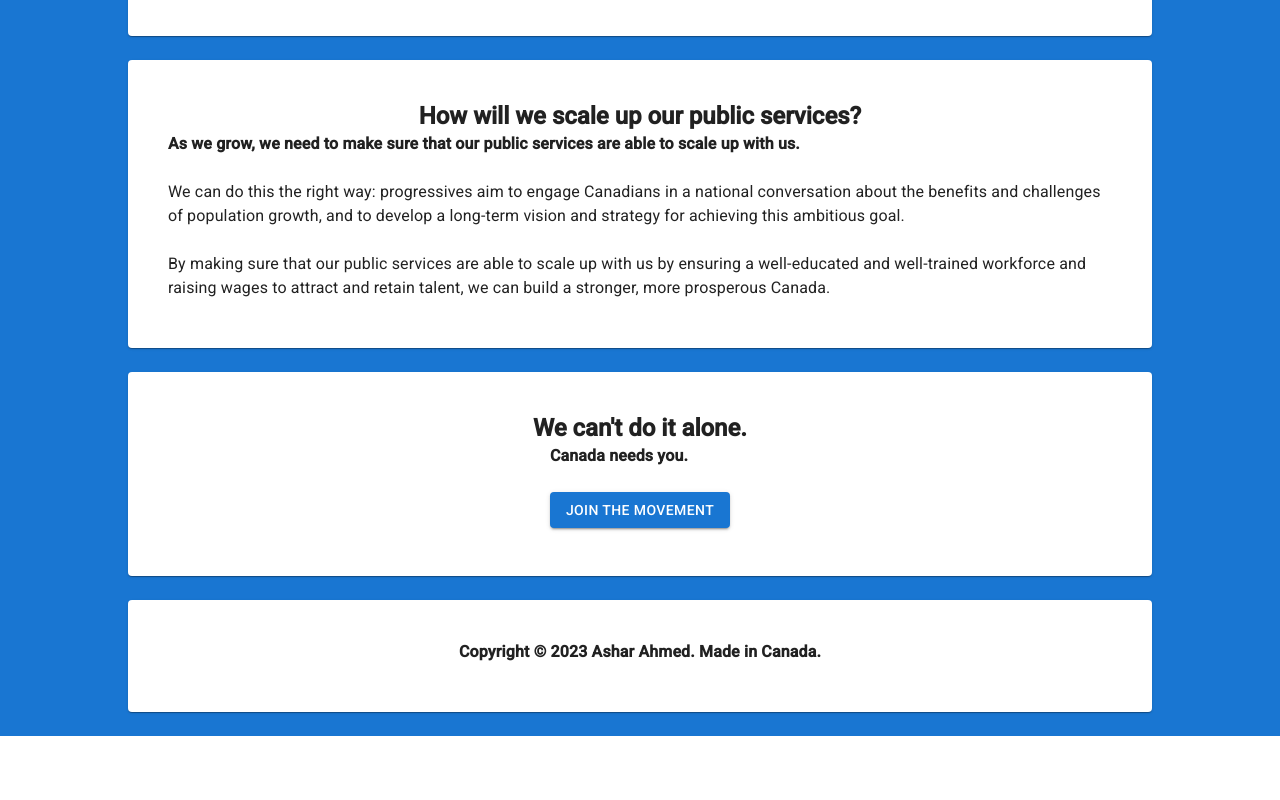
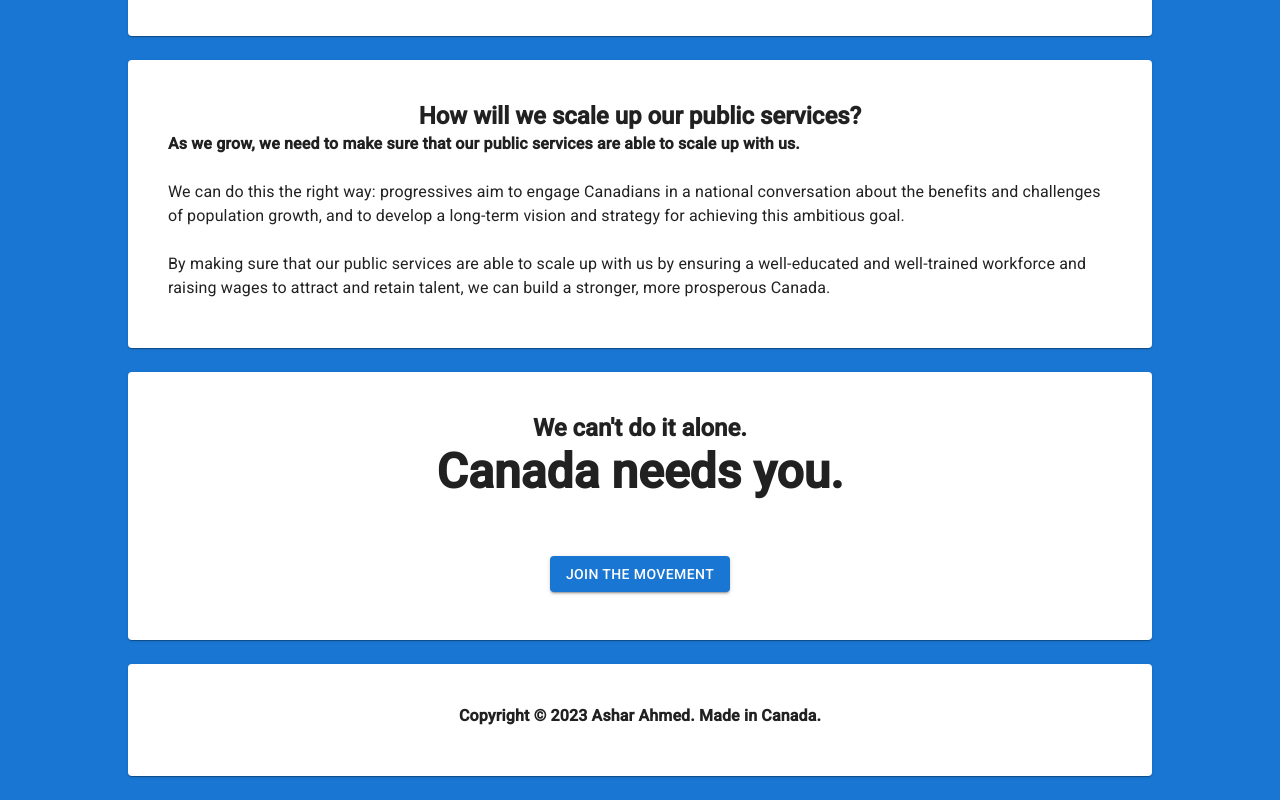
Before and after one commit to asharahmed/centuryapp, a Next.js app: page / in a window 1280 px wide. Shown: the part 2018-2818 px from the top of the page. Before the commit the page ends 2754 px from the top, so only its background shows below. Built offline with nearby package versions, Linux system fonts and the light colour scheme.

Commit message:
initial commit

```diff
--- a/src/pages/index.js
+++ b/src/pages/index.js
@@ -244,12 +244,12 @@ function App() {
       <Card className={`${classes.card} ${classes.bounce}`}>
         <CardContent style={{display: 'flex', flexDirection: 'column', alignItems: 'center'}}>
           <Typography variant="h5" component="h2" className={classes.title}>
-            <b> We can&apos;t do it alone.</b>
+            <center><b>We can&apos;t do it alone.</b></center>
             </Typography>
-          <Typography variant="body1" component="p">
-            <b>Canada needs you.</b><br/><br/>
+          <Typography variant="h3" component="p">
+          <center><b>Canada needs you.</b></center><br/>
+            </Typography>
             <Button variant="contained" color="primary" href="https://www.centuryinitiative.ca/">Join the Movement</Button>
-            </Typography>
             </CardContent>
       </Card>
 
```
